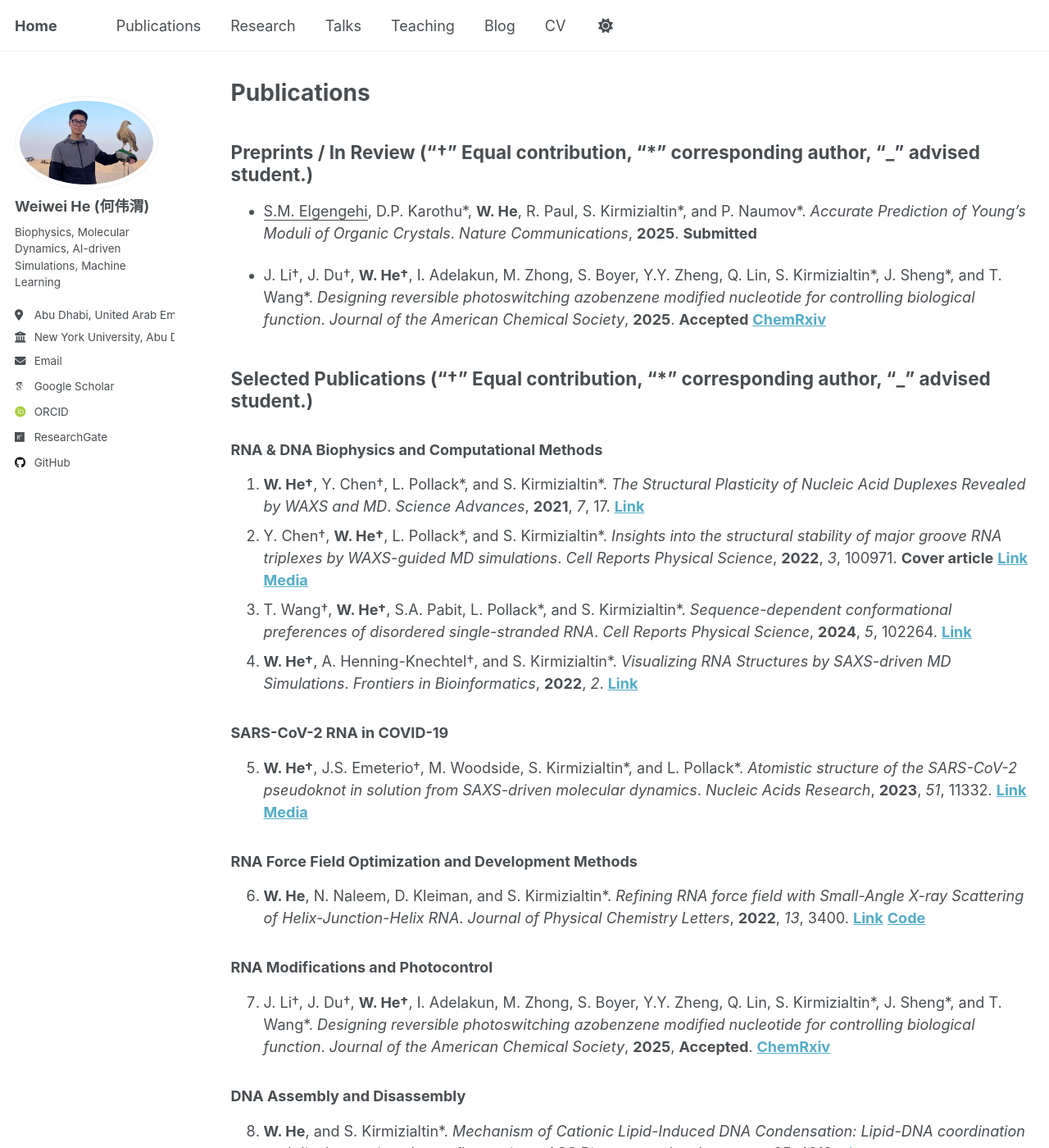
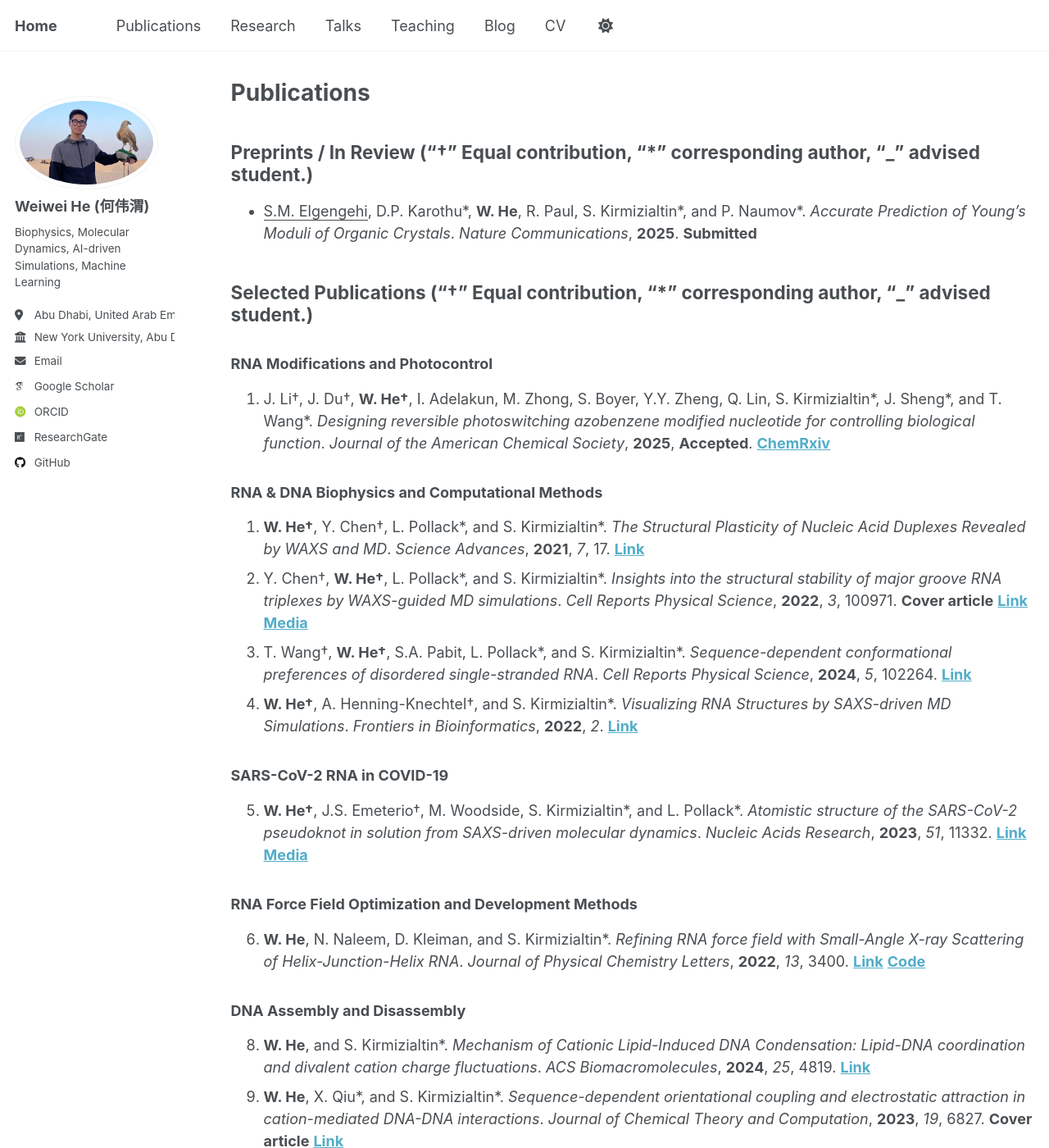
Before and after one commit to Warrenheww/warrenheww.github.io, a Jekyll site: the page built from _pages/publications.md, in a window 1280 px wide and 1400 px high. Shown: the whole window at 82% size. Built offline with Jekyll 4.4.1, drawn with Linux system fonts in a browser that asks for light colours; some web fonts are replaced.

Commit message:
Update publications.md

```diff
--- a/_pages/publications.md
+++ b/_pages/publications.md
@@ -9,9 +9,13 @@ author_profile: true
 
 - <ins>S.M. Elgengehi</ins>, D.P. Karothu\*, **W. He**, R. Paul, S. Kirmizialtin\*, and P. Naumov\*. *Accurate Prediction of Young’s Moduli of Organic Crystals*. *Nature Communications*, **2025**. **Submitted**
 
-- J. Li†, J. Du†, **W. He†**, I. Adelakun, M. Zhong, S. Boyer, Y.Y. Zheng, Q. Lin, S. Kirmizialtin\*, J. Sheng\*, and T. Wang\*. *Designing reversible photoswitching azobenzene modified nucleotide for controlling biological function*. *Journal of the American Chemical Society*, **2025**. **Accepted** **[ChemRxiv](https://chemrxiv.org/engage/chemrxiv/article-details/67a125dd81d2151a0212bcc4)**
+## Selected Publications ("†" Equal contribution, "*" corresponding author, “_” advised student.)
 
-## Selected Publications ("†" Equal contribution, "*" corresponding author, “_” advised student.)
+### RNA Modifications and Photocontrol
+
+<ol>
+<li>J. Li†, J. Du†, <b>W. He†</b>, I. Adelakun, M. Zhong, S. Boyer, Y.Y. Zheng, Q. Lin, S. Kirmizialtin*, J. Sheng*, and T. Wang*. <i>Designing reversible photoswitching azobenzene modified nucleotide for controlling biological function</i>. <i>Journal of the American Chemical Society</i>, <b>2025</b>, <b>Accepted</b>. <b><a href="https://chemrxiv.org/engage/chemrxiv/article-details/67a125dd81d2151a0212bcc4">ChemRxiv</a></b></li>
+</ol>
 
 ### RNA & DNA Biophysics and Computational Methods
 
@@ -37,12 +41,6 @@ author_profile: true
 <li><b>W. He</b>, N. Naleem, D. Kleiman, and S. Kirmizialtin*. <i>Refining RNA force field with Small-Angle X-ray Scattering of Helix-Junction-Helix RNA</i>. <i>Journal of Physical Chemistry Letters</i>, <b>2022</b>, <i>13</i>, 3400. <b><a href="https://pubs.acs.org/doi/10.1021/acs.jpclett.2c00359">Link</a></b> <b><a href="https://gitlab.com/KirmizialtinLab/hb_cufix">Code</a></b></li>
 </ol>
 
-### RNA Modifications and Photocontrol
-
-<ol start="7">
-<li>J. Li†, J. Du†, <b>W. He†</b>, I. Adelakun, M. Zhong, S. Boyer, Y.Y. Zheng, Q. Lin, S. Kirmizialtin*, J. Sheng*, and T. Wang*. <i>Designing reversible photoswitching azobenzene modified nucleotide for controlling biological function</i>. <i>Journal of the American Chemical Society</i>, <b>2025</b>, <b>Accepted</b>. <b><a href="https://chemrxiv.org/engage/chemrxiv/article-details/67a125dd81d2151a0212bcc4">ChemRxiv</a></b></li>
-</ol>
-
 ### DNA Assembly and Disassembly
 
 <ol start="8">
```
